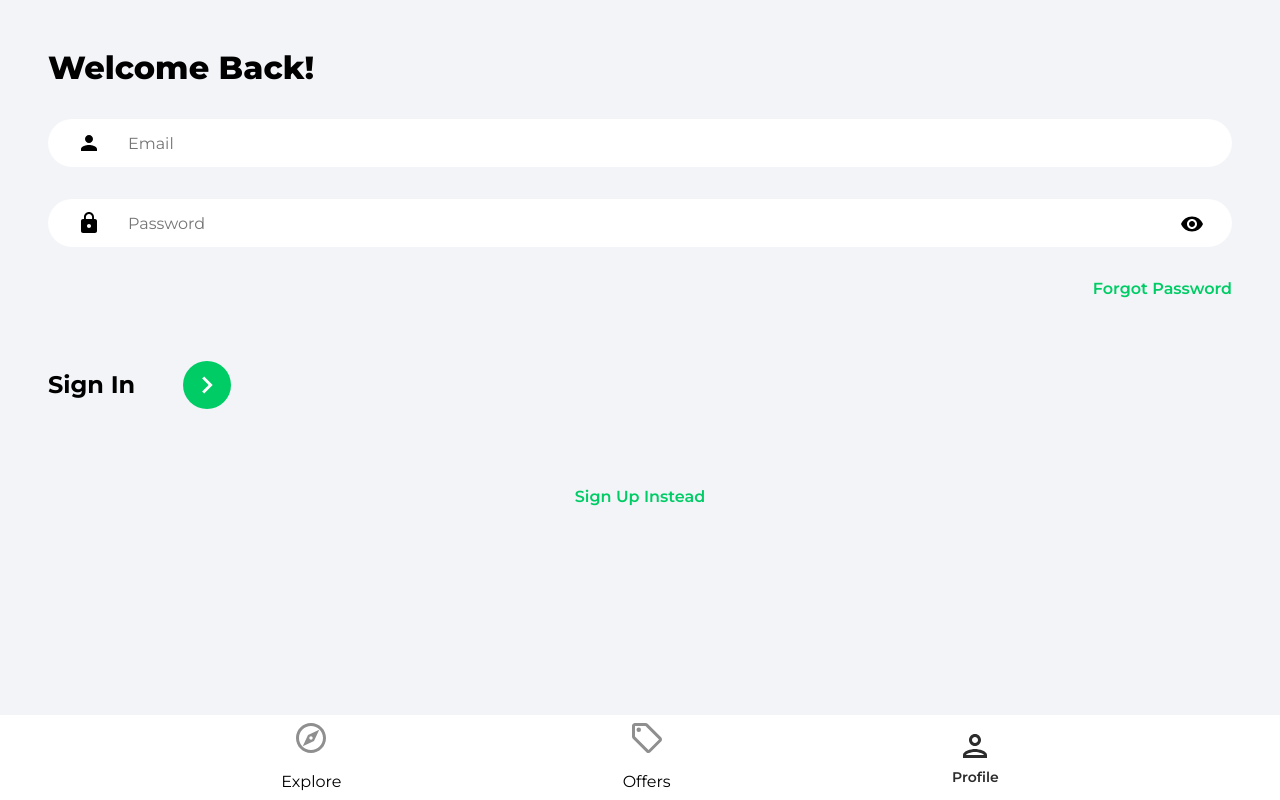
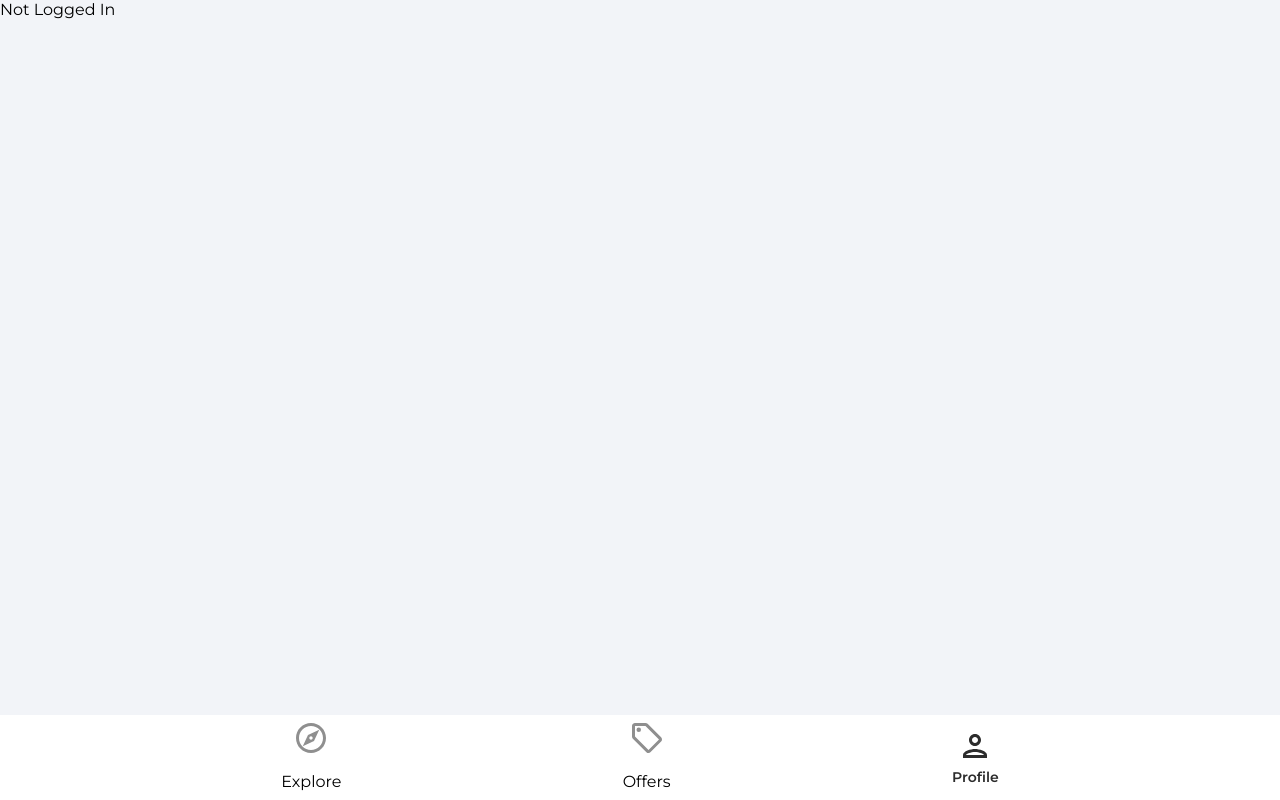
Before and after one commit to rrankawat/react-house-marketplace, a React (Create React App) app: page /profile in a window 1280 px wide. Built offline with nearby package versions, Linux system fonts and the light colour scheme.

Commit message:
User Sign In

```diff
--- a/src/App.js
+++ b/src/App.js
@@ -15,7 +15,7 @@
         <Route path="/" element={<Explore />} />
         <Route path="/forgot-password" element={<ForgotPassword />} />
         <Route path="/offers" element={<Offers />} />
-        <Route path="/profile" element={<SignIn />} />
+        <Route path="/profile" element={<Profile />} />
         <Route path="/sign-in" element={<SignIn />} />
         <Route path="/sign-up" element={<SignUp />} />
       </Routes>
--- a/src/pages/Profile.jsx
+++ b/src/pages/Profile.jsx
@@ -1,9 +1,16 @@
+import { useState, useEffect } from 'react'
+import { getAuth } from 'firebase/auth'
+
 const Profile = () => {
-  return (
-    <div>
-      <h1>Profile</h1>
-    </div>
-  )
+  const auth = getAuth()
+
+  const [user, setUser] = useState(null)
+
+  useEffect(() => {
+    setUser(auth.currentUser)
+  }, [auth])
+
+  return user ? <h1>{user.displayName}</h1> : 'Not Logged In'
 }
 
 export default Profile
--- a/src/pages/SignIn.jsx
+++ b/src/pages/SignIn.jsx
@@ -1,5 +1,6 @@
 import { useState } from 'react'
 import { Link, useNavigate } from 'react-router-dom'
+import { getAuth, signInWithEmailAndPassword } from 'firebase/auth'
 
 import { ReactComponent as ArrowRightIcon } from '../assets/svg/keyboardArrowRightIcon.svg'
 import visibilityIcon from '../assets/svg/visibilityIcon.svg'
@@ -19,6 +20,26 @@
     }))
   }
 
+  const onSubmit = async (e) => {
+    e.preventDefault()
+
+    try {
+      const auth = getAuth()
+
+      const userCredential = await signInWithEmailAndPassword(
+        auth,
+        email,
+        password
+      )
+
+      if (userCredential.user) {
+        navigate('/')
+      }
+    } catch (error) {
+      console.log(error)
+    }
+  }
+
   return (
     <>
       <div className="pageContainer">
@@ -26,7 +47,7 @@
           <p className="pageHeader">Welcome Back!</p>
         </header>
 
-        <form>
+        <form onSubmit={onSubmit}>
           <input
             type="email"
             className="emailInput"
```
